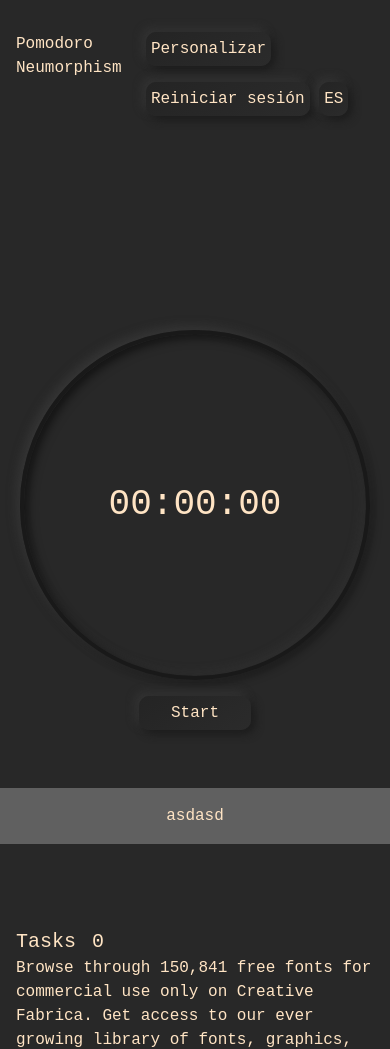
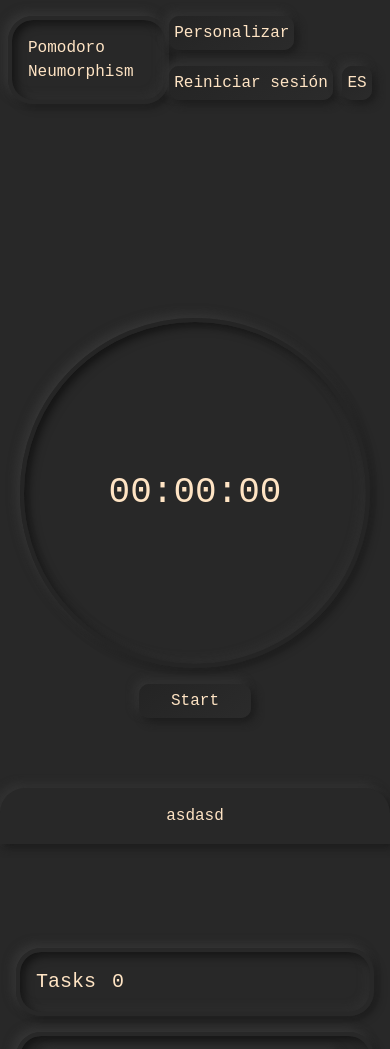
Before and after one commit to DarthKenar/PomodoroNeumorphism, a plain HTML site: page index.html in a window 390 px wide. Shown: the top 1049 px of the page. Drawn offline with nearby package versions, Linux system fonts and the light colour scheme; files that its build step writes are made by us from their sources.

Commit message:
responsive

```diff
--- a/index.html
+++ b/index.html
@@ -3,13 +3,12 @@
 <head>
     <meta charset="UTF-8">
     <meta name="viewport" content="width=device-width, initial-scale=1.0">
-    <link href="style.css" rel="stylesheet">
     <link href="/dist/output.css" rel="stylesheet">
     <title>Pomodoro Neumorphism</title>
 </head>
 <body class="flex flex-col items-center bg-[#282828]">
-    <header class="flex justify-between w-full p-4">
-        <h2 class="mt-4">Pomodoro Neumorphism</h2>
+    <header class="flex justify-between w-full px-2">
+        <h2 class="mt-4 marco p-4">Pomodoro Neumorphism</h2>
         <nav>
             <button>Personalizar</button>
             <button>Reiniciar sesión</button>
@@ -21,23 +20,23 @@
             <div class="clock">
                 <h1 class="text-4xl">00:00:00</h1>
             </div>
-            <button class="btn-clock my-4 px-8 ">
+            <button class="btn-clock my-4 px-8" onclick="start()">
                 Start
             </button>
         </section>
         <aside name="panel" class="lg:w-2/5 h-full lg:col-span-5">
-            <div class="flex text-xl">
+            <div class="flex text-xl marco p-4 my-4">
                 <h2 class="px-2 pl-0">Tasks</h2>
                 <h3 class="px-2">0</h3>
             </div>
-            <ul class="text-base">
+            <ul class="text-base marco p-4 my-4">
                 <li>Browse through 150,841 free fonts for commercial use only on Creative Fabrica. Get access to our ever growing library of fonts, graphics, crafts and more. Fonts. Graphics. Crafts.</li>
                 <li>Check your app or web is working for properly with different alphabets and character sets. Create Arabic, Hindi, Chinese and more, filler text to better test your app or web.</li>
                 <li>Reference site about Lorem Ipsum, giving information on its origins, as well as a random Lipsum generator.</li>
             </ul>
         </aside>
     </main>
-    <footer class="p-4 fixed bottom-0 w-full text-center bg-[#606060]">
+    <footer class="p-4 fixed bottom-0 w-full text-center">
         asdasd
     </footer>
 </body>
--- a/script.js
+++ b/script.js
@@ -0,0 +1,10 @@
+function start(){
+    //comenzar el tiempo
+    //si es mayor a 0
+        //reduce 1 el timer
+    //sino
+        //parar tiempo
+        //llamar alarma
+        //notificacion
+        //etc
+}
--- a/src/input.css
+++ b/src/input.css
@@ -22,8 +22,17 @@ body {
     aspect-ratio: 1/1;
     justify-content: center;
     align-items: center;
-    border: 4px solid #191919;
+    border: 4px solid #252525;
     border-radius: 50%;
+    box-shadow: -4px -4px 10px rgba(67, 67, 67, 0.5),
+        inset 4px 4px 10px rgba(0, 0, 0, 0.5),
+        inset -4px -4px 10px rgba(67, 67, 67, 0.3),
+        4px 4px 10px rgba(0, 0, 0, 0.3);
+}
+
+.marco{
+    border: 4px solid #282828;
+    border-radius: 25px;
     box-shadow: -4px -4px 10px rgba(67, 67, 67, 0.5),
         inset 4px 4px 10px rgba(0, 0, 0, 0.5),
         inset -4px -4px 10px rgba(67, 67, 67, 0.3),
@@ -39,6 +48,15 @@ button {
     cursor: pointer;
 }
 
+li {
+    padding: 10px;
+    margin: 0px 10px 20px;
+    border-radius: 10px;
+    background: linear-gradient(145deg, #242424, #2b2b2b);
+    box-shadow:  4px 4px 8px #1c1c1c,
+                -4px -4px 8px #343434;
+}
+
 button {
     border-radius: 10px;
     background: linear-gradient(145deg, #242424, #2b2b2b);
@@ -46,8 +64,6 @@ button {
                 -4px -4px 8px #343434;
     padding: 5px;
     margin-top: 16px;
-    border: bisque;
-    border-width: 0px;
     transition: all 0.3s ease;
 
 }
@@ -58,8 +74,14 @@ button:hover {
 }
 
 button:active {
-    border-radius: 10px;
+    border-radius: 10px 0px 0px 0px;
     background: #282828;
     box-shadow: inset 4px 4px 8px #1c1c1c,
                 inset -4px -4px 8px #343434;
 }
+footer{
+    border-radius: 25px 25px 0px 0px;
+    background: #282828;
+    box-shadow: 4px 4px 8px #1c1c1c,
+                -4px -4px 8px #343434;
+}
```
Also changed, not shown: dist/output.css.
